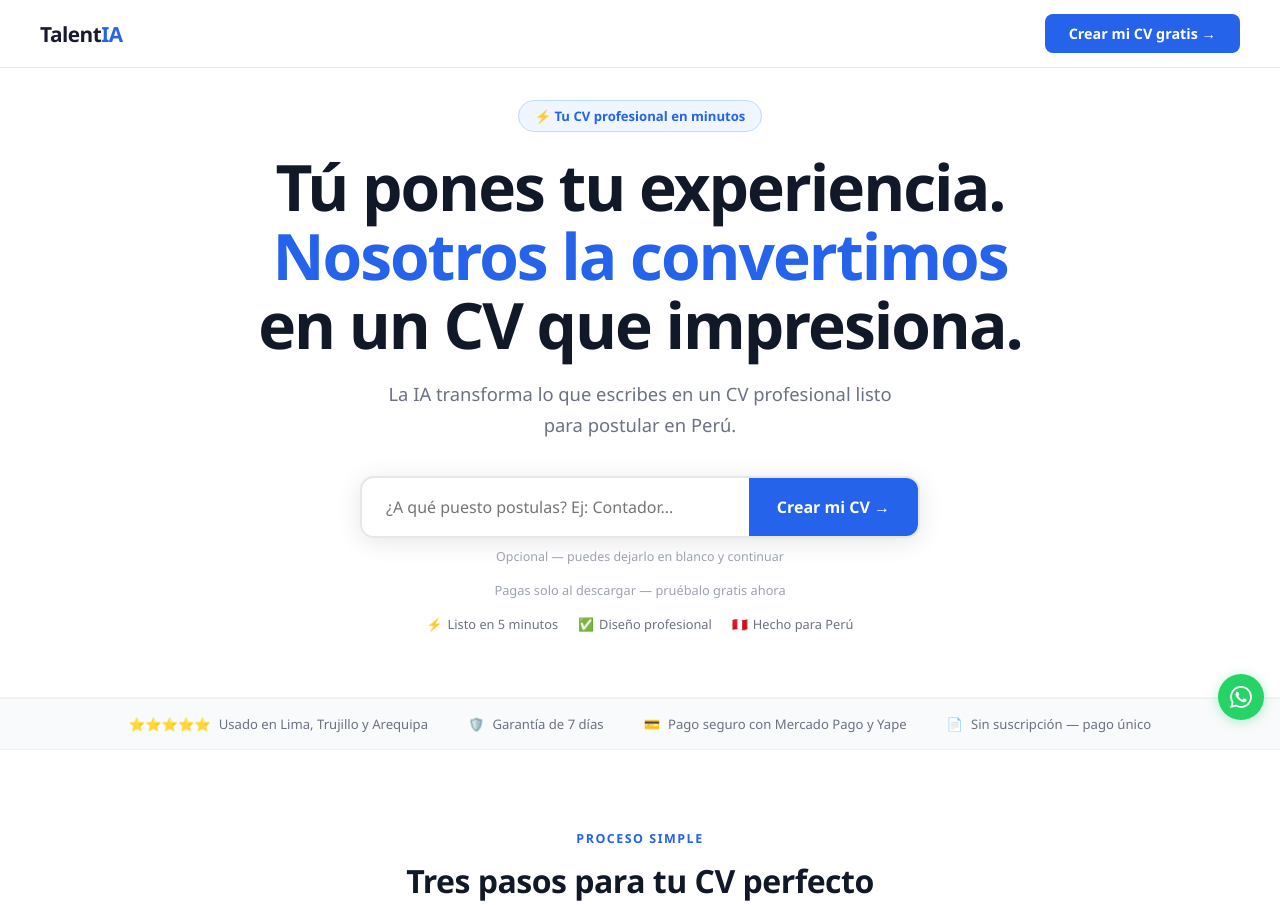
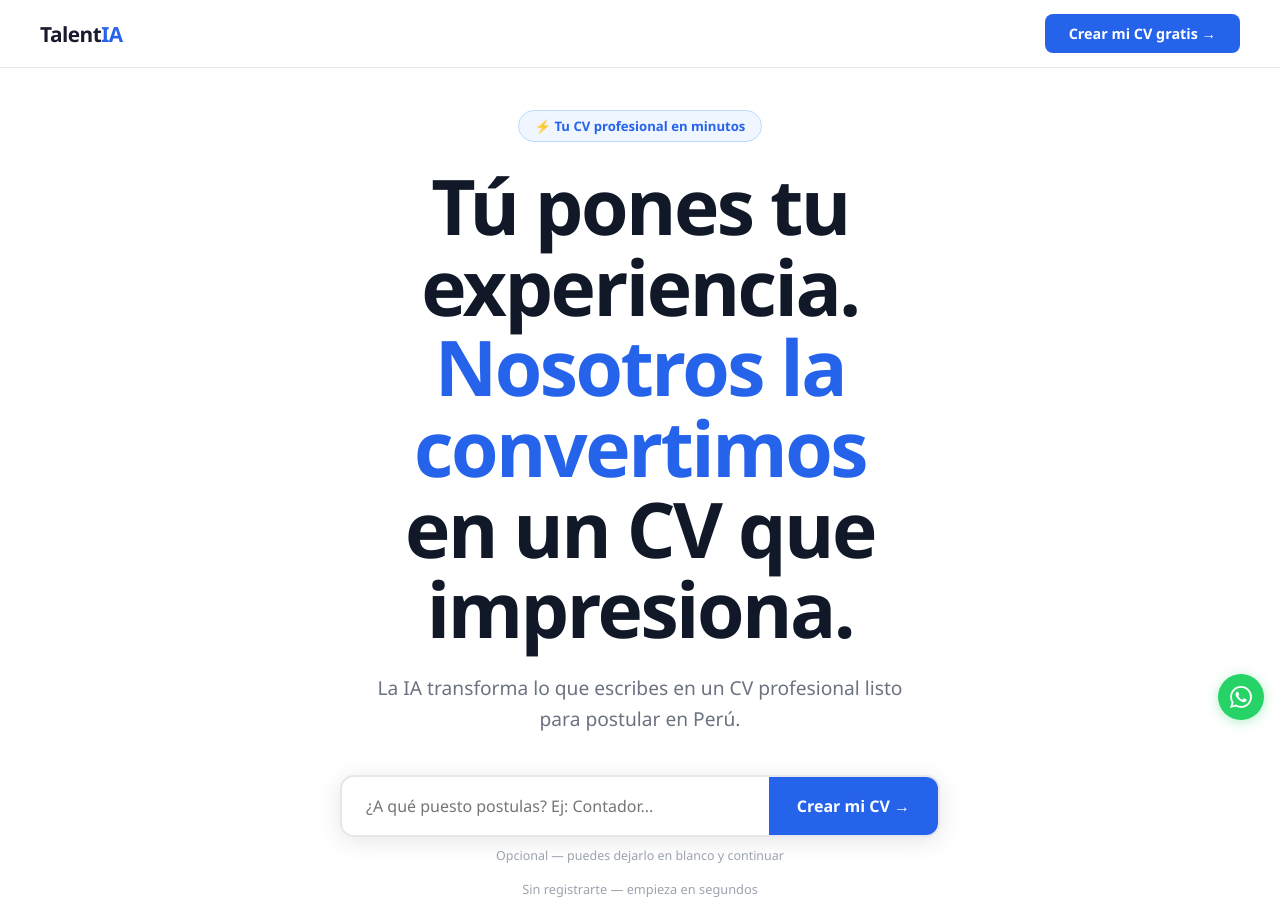
Before and after one commit to cemebe1986-jpg/cv-app-2, a website: page public/landing.html in a window 1280 px wide. Shown: the top 905 px of the page. Drawn offline with Linux system fonts and the light colour scheme.

Commit message:
Demo estatica

```diff
--- a/public/landing.html
+++ b/public/landing.html
@@ -191,12 +191,12 @@
     .nav-cta:hover { background: #1d4ed8; }
 
     /* HERO — fondo blanco con acento azul */
-    .hero { background: white; padding: 100px 40px 64px; text-align: center; border-bottom: 1px solid #f0f4ff; }
-    .hero-content { max-width: 780px; margin: 0 auto; }
-    .hero-badge { display: inline-block; background: #eff6ff; color: #2563eb; padding: 6px 16px; border-radius: 20px; font-size: 0.82rem; font-weight: 700; margin-bottom: 20px; border: 1px solid #bfdbfe; }
-    .hero h1 { font-size: 4rem; font-weight: 900; color: #111827; line-height: 1.08; margin-bottom: 20px; letter-spacing: -2px; }
+    .hero { background: white; padding: 110px 40px 80px; text-align: center; border-bottom: 1px solid #f0f4ff; }
+    .hero-content { max-width: 860px; margin: 0 auto; }
+    .hero-badge { display: inline-block; background: #eff6ff; color: #2563eb; padding: 6px 16px; border-radius: 20px; font-size: 0.82rem; font-weight: 700; margin-bottom: 24px; border: 1px solid #bfdbfe; }
+    .hero h1 { font-size: 4.8rem; font-weight: 900; color: #111827; line-height: 1.05; margin-bottom: 22px; letter-spacing: -2.5px; }
     .hero h1 span { color: #2563eb; }
-    .hero-sub { font-size: 1.15rem; color: #6b7280; margin-bottom: 36px; line-height: 1.65; max-width: 540px; margin-left: auto; margin-right: auto; }
+    .hero-sub { font-size: 1.2rem; color: #6b7280; margin-bottom: 40px; line-height: 1.65; max-width: 560px; margin-left: auto; margin-right: auto; }
     .hero-cta-sub { color: #9ca3af; font-size: 0.8rem; margin-top: 10px; }
 
     /* TRUST BAR */
@@ -314,7 +314,7 @@
     .faq-item.abierto .faq-respuesta { display: block; }
 
     @media (max-width: 768px) {
-      .hero h1 { font-size: 2rem; }
+      .hero h1 { font-size: 2.6rem; letter-spacing:-1.5px; }
       .pasos { grid-template-columns: 1fr; }
       .cv-demo-container { grid-template-columns: 1fr; }
       .testimonios-grid { grid-template-columns: 1fr; }
@@ -344,7 +344,7 @@
     <div class="hero-badge">⚡ Tu CV profesional en minutos</div>
     <h1>Tú pones tu experiencia.<br><span>Nosotros la convertimos</span><br>en un CV que impresiona.</h1>
     <p class="hero-sub">La IA transforma lo que escribes en un CV profesional listo para postular en Perú.</p>
-    <div style="max-width:560px;margin:0 auto 16px;">
+    <div style="max-width:600px;margin:0 auto 16px;">
       <div style="display:flex;gap:0;background:white;border-radius:14px;overflow:hidden;box-shadow:0 4px 24px rgba(0,0,0,0.1);border:2px solid #e5e7eb;">
         <input type="text" id="cargo-hero" list="lista-puestos-hero" placeholder="¿A qué puesto postulas? Ej: Contador..." autocomplete="off"
           style="flex:1;padding:18px 24px;border:none;outline:none;font-size:1rem;color:#111827;font-family:'Segoe UI',sans-serif;background:transparent;"
@@ -372,11 +372,11 @@
         <option value="Cajero"><option value="Practicante profesional"><option value="Practicante pre-profesional">
       </datalist>
     </div>
-    <div class="hero-cta-sub">Pagas solo al descargar — pruébalo gratis ahora</div>
-    <div style="margin-top:16px;display:flex;align-items:center;justify-content:center;gap:20px;flex-wrap:wrap;">
-      <div style="color:#6b7280;font-size:0.8rem;display:flex;align-items:center;gap:5px;">⚡ <span>Listo en 5 minutos</span></div>
-      <div style="color:#6b7280;font-size:0.8rem;display:flex;align-items:center;gap:5px;">✅ <span>Diseño profesional</span></div>
-      <div style="color:#6b7280;font-size:0.8rem;display:flex;align-items:center;gap:5px;">🇵🇪 <span>Hecho para Perú</span></div>
+    <div class="hero-cta-sub">Sin registrarte — empieza en segundos</div>
+    <div style="margin-top:16px;display:flex;align-items:center;justify-content:center;gap:24px;flex-wrap:wrap;">
+      <div style="color:#6b7280;font-size:0.82rem;display:flex;align-items:center;gap:6px;">⚡ <span>Listo en 5 minutos</span></div>
+      <div style="color:#6b7280;font-size:0.82rem;display:flex;align-items:center;gap:6px;">✅ <span>Diseño profesional</span></div>
+      <div style="color:#6b7280;font-size:0.82rem;display:flex;align-items:center;gap:6px;">🇵🇪 <span>Hecho para Perú</span></div>
     </div>
   </div>
 </section>
```
